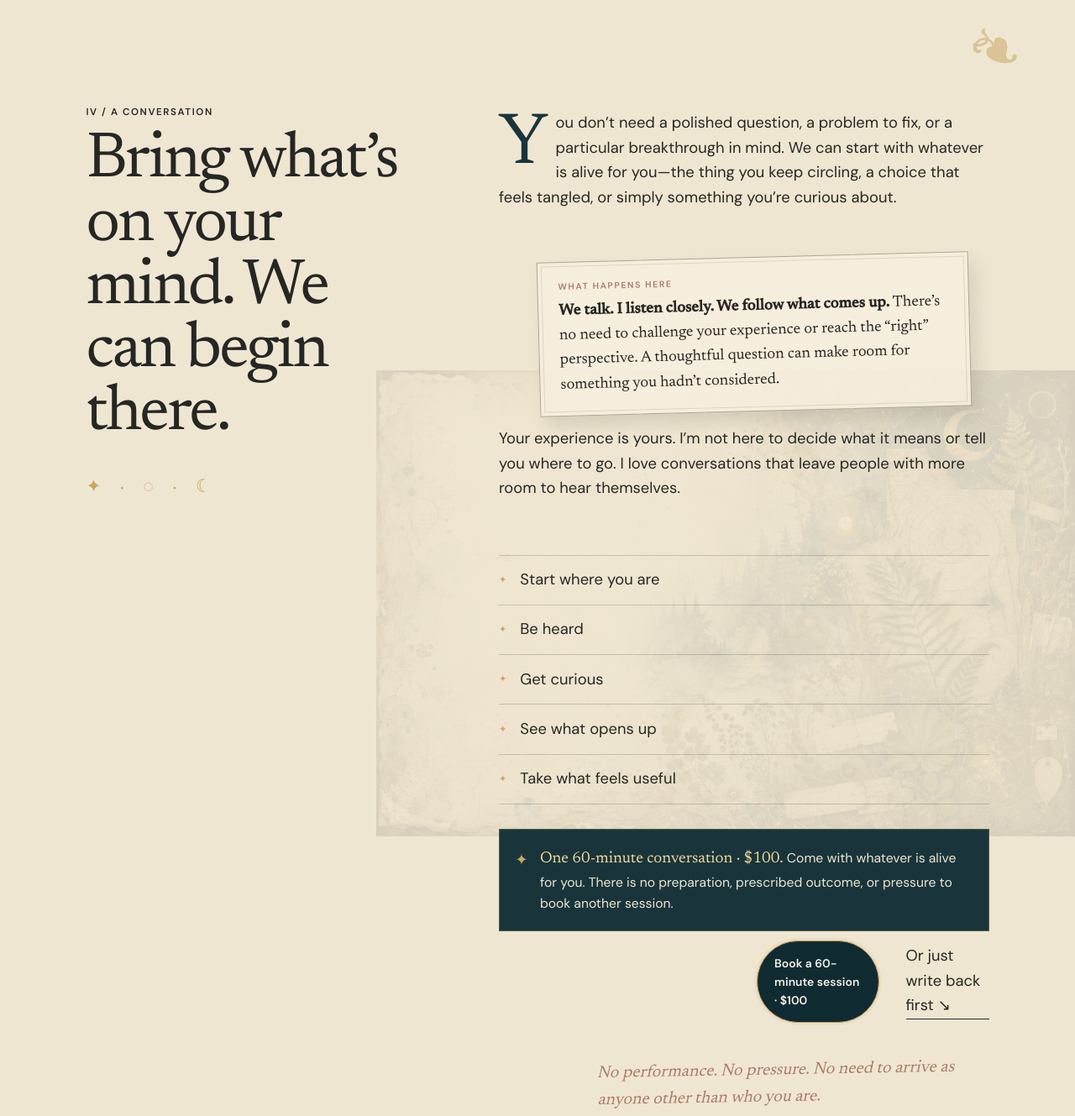
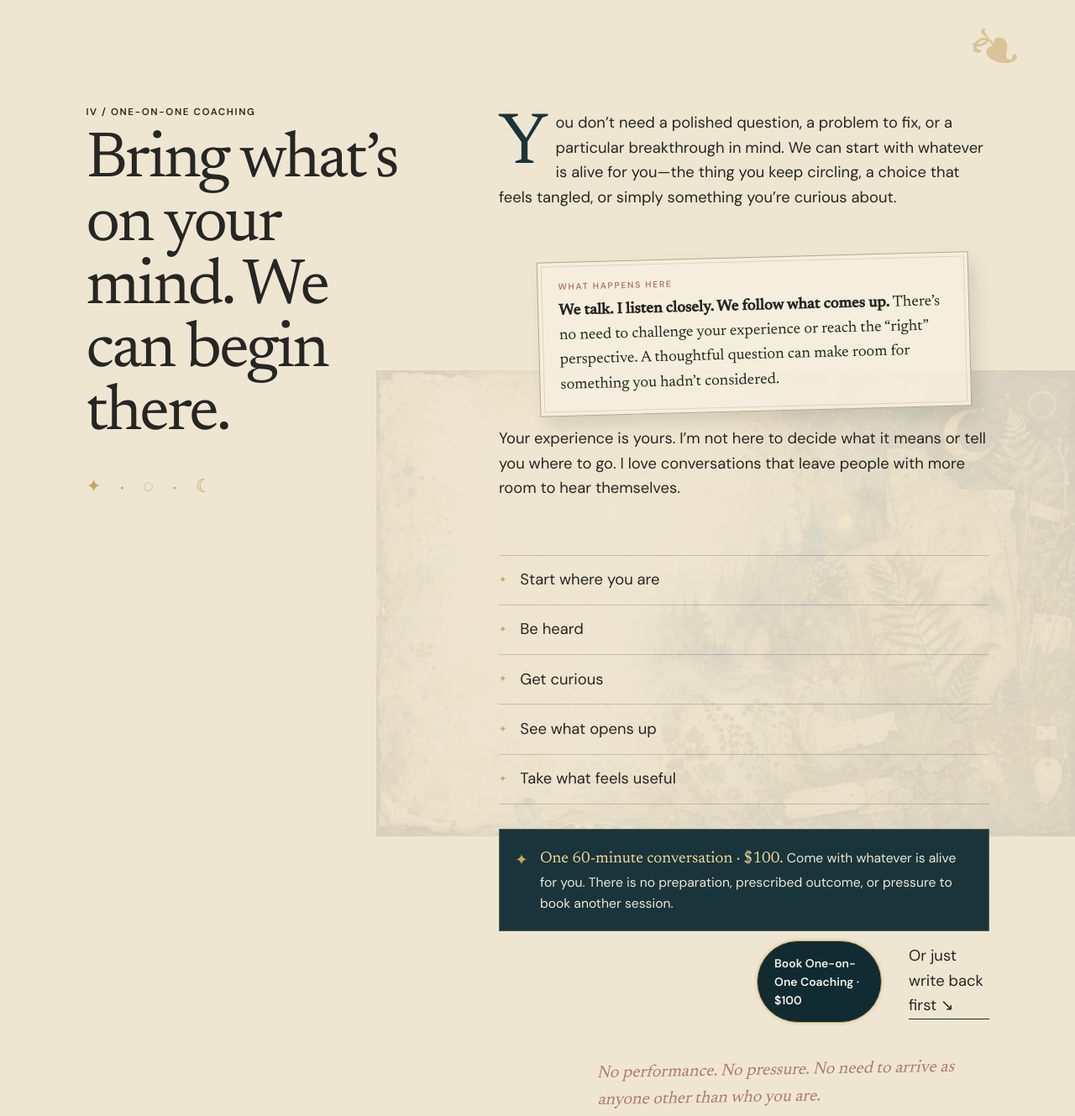
Before and after one commit to meganleisey/meganleisey, a plain HTML site: page index.html in a window 1280 px wide. Shown: the part 5520-6849 px from the top of the page at 84% size. Drawn offline with Linux system fonts and the light colour scheme.

Commit message:
Label $100 sessions as One-on-One Coaching

```diff
--- a/index.html
+++ b/index.html
@@ -105,7 +105,7 @@
 
     <section class="mechanism archive-page" id="work">
       <div>
-        <p class="section-number">IV / A Conversation</p>
+        <p class="section-number">IV / One-on-One Coaching</p>
         <h2>Bring what’s on your mind. We can begin there.</h2>
         <div class="ink-mark" aria-hidden="true">✦ · ◌ · ☾</div>
       </div>
@@ -125,7 +125,7 @@
           <p><strong>One 60-minute conversation · $100.</strong> Come with whatever is alive for you. There is no preparation, prescribed outcome, or pressure to book another session.</p>
         </div>
         <div class="actions">
-          <a class="button button-dark" href="https://calendly.com/meganleisey/30min" target="_blank" rel="noreferrer">Book a 60-minute session · $100</a>
+          <a class="button button-dark" href="https://calendly.com/meganleisey/30min" target="_blank" rel="noreferrer">Book One-on-One Coaching · $100</a>
           <a class="text-link" href="#write-back">Or just write back first <span aria-hidden="true">↘</span></a>
         </div>
         <p class="marginalia">No performance. No pressure. No need to arrive as anyone other than who you are.</p>
```
